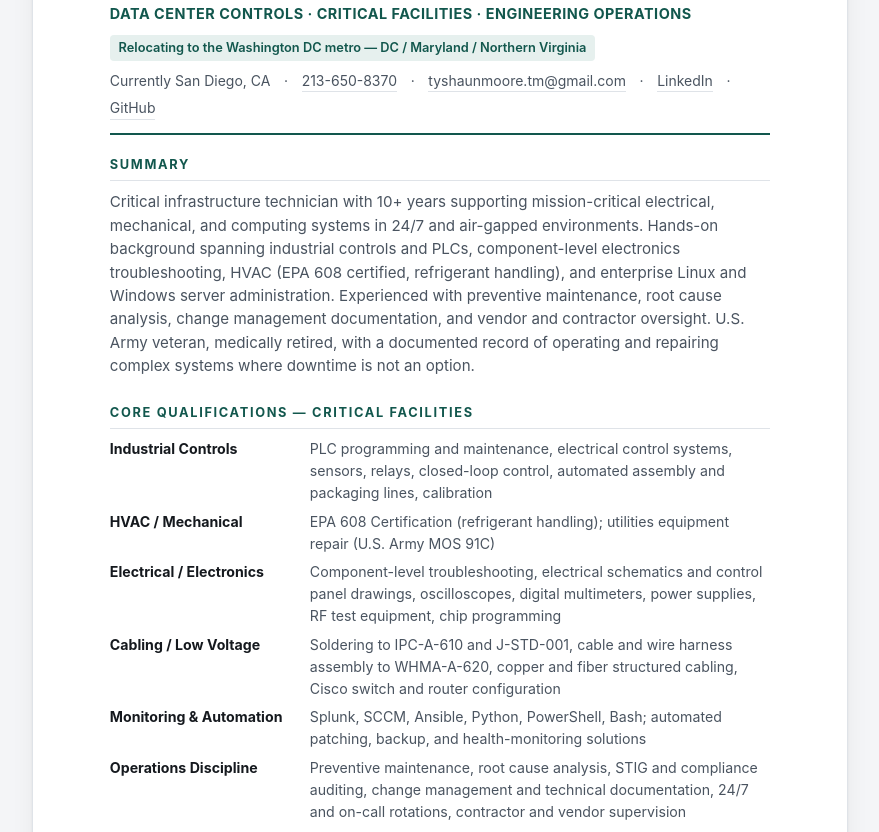
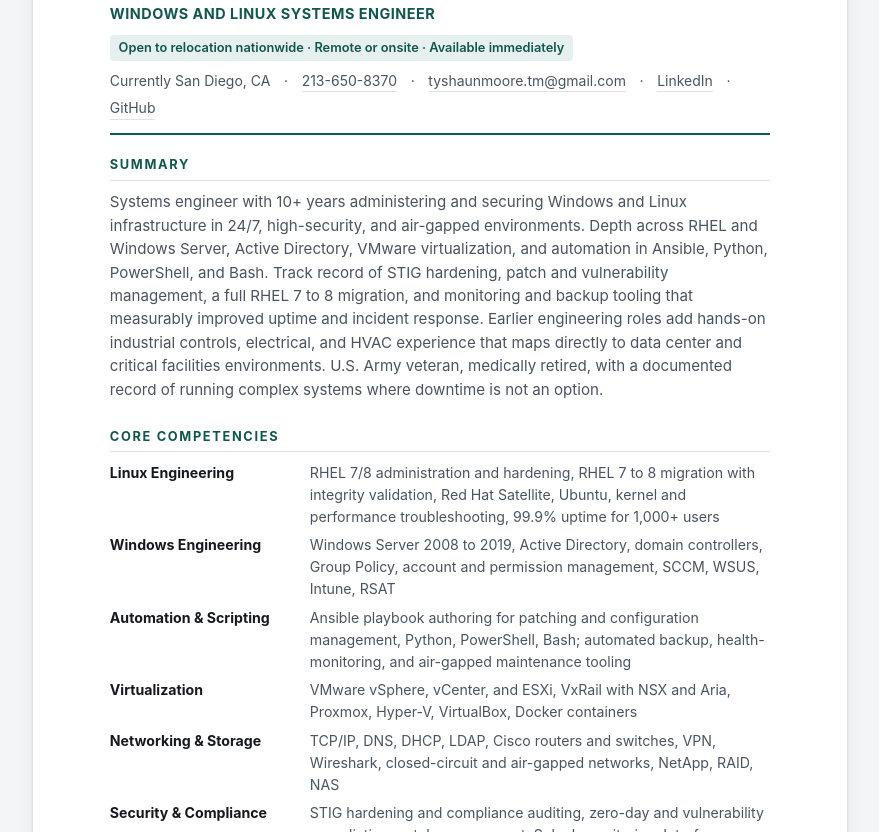
Before and after one commit to Striker9000/resume, a plain HTML site: page index.html in a window 1280 px wide. Shown: the part 200-1032 px from the top of the page, without its empty margins (200-1079 px from the left). Drawn offline with Linux system fonts and the light colour scheme.

Commit message:
Reposition as Windows and Linux Systems Engineer
Retitle from data center / critical facilities to Windows and Linux
Systems Engineer, and lead the summary and competencies with systems
work so the document matches the headline. Facilities, controls, and
HVAC content is kept as a stated differentiator rather than the lede.

Replace the DC-metro relocation line with open to relocation nationwide
so the resume no longer reads as unavailable outside the DMV.

Correct expected graduation to Dec 2026.

Co-Authored-By: Claude Opus 5 <noreply@anthropic.com>

```diff
--- a/index.html
+++ b/index.html
@@ -3,8 +3,8 @@
 <head>
 <meta charset="utf-8">
 <meta name="viewport" content="width=device-width, initial-scale=1">
-<title>Ty Moore &mdash; Critical Facilities &amp; Data Center Operations</title>
-<meta name="description" content="Ty Moore - Critical infrastructure technician. Industrial controls, HVAC, electronics, and enterprise Linux/Windows administration. U.S. Army veteran. Relocating to the Washington DC metro.">
+<title>Ty Moore &mdash; Windows and Linux Systems Engineer</title>
+<meta name="description" content="Ty Moore - Windows and Linux Systems Engineer. RHEL and Windows Server, Active Directory, virtualization, Ansible/Python/PowerShell automation, STIG hardening. U.S. Army veteran. Open to relocation and remote work.">
 <style>
   :root{
     --ink:#15191e;
@@ -186,8 +186,8 @@
 
   <header class="masthead">
     <h1>Ty Moore</h1>
-    <div class="target">Data Center Controls &middot; Critical Facilities &middot; Engineering Operations</div>
-    <div class="reloc">Relocating to the Washington DC metro &mdash; DC / Maryland / Northern Virginia</div>
+    <div class="target">Windows and Linux Systems Engineer</div>
+    <div class="reloc">Open to relocation nationwide &middot; Remote or onsite &middot; Available immediately</div>
     <div class="contact">
       <span>Currently San Diego, CA</span>
       <span>&middot;</span>
@@ -203,29 +203,32 @@
 
   <section>
     <h2>Summary</h2>
-    <p class="summary">Critical infrastructure technician with 10+ years supporting mission-critical electrical, mechanical, and computing systems in 24/7 and air-gapped environments. Hands-on background spanning industrial controls and PLCs, component-level electronics troubleshooting, HVAC (EPA 608 certified, refrigerant handling), and enterprise Linux and Windows server administration. Experienced with preventive maintenance, root cause analysis, change management documentation, and vendor and contractor oversight. U.S. Army veteran, medically retired, with a documented record of operating and repairing complex systems where downtime is not an option.</p>
+    <p class="summary">Systems engineer with 10+ years administering and securing Windows and Linux infrastructure in 24/7, high-security, and air-gapped environments. Depth across RHEL and Windows Server, Active Directory, VMware virtualization, and automation in Ansible, Python, PowerShell, and Bash. Track record of STIG hardening, patch and vulnerability management, a full RHEL 7 to 8 migration, and monitoring and backup tooling that measurably improved uptime and incident response. Earlier engineering roles add hands-on industrial controls, electrical, and HVAC experience that maps directly to data center and critical facilities environments. U.S. Army veteran, medically retired, with a documented record of running complex systems where downtime is not an option.</p>
   </section>
 
   <section>
-    <h2>Core Qualifications &mdash; Critical Facilities</h2>
+    <h2>Core Competencies</h2>
     <dl class="spec">
-      <dt>Industrial Controls</dt>
-      <dd>PLC programming and maintenance, electrical control systems, sensors, relays, closed-loop control, automated assembly and packaging lines, calibration</dd>
+      <dt>Linux Engineering</dt>
+      <dd>RHEL 7/8 administration and hardening, RHEL 7 to 8 migration with integrity validation, Red Hat Satellite, Ubuntu, kernel and performance troubleshooting, 99.9% uptime for 1,000+ users</dd>
 
-      <dt>HVAC / Mechanical</dt>
-      <dd>EPA 608 Certification (refrigerant handling); utilities equipment repair (U.S. Army MOS 91C)</dd>
+      <dt>Windows Engineering</dt>
+      <dd>Windows Server 2008 to 2019, Active Directory, domain controllers, Group Policy, account and permission management, SCCM, WSUS, Intune, RSAT</dd>
 
-      <dt>Electrical / Electronics</dt>
-      <dd>Component-level troubleshooting, electrical schematics and control panel drawings, oscilloscopes, digital multimeters, power supplies, RF test equipment, chip programming</dd>
+      <dt>Automation &amp; Scripting</dt>
+      <dd>Ansible playbook authoring for patching and configuration management, Python, PowerShell, Bash; automated backup, health-monitoring, and air-gapped maintenance tooling</dd>
 
-      <dt>Cabling / Low Voltage</dt>
-      <dd>Soldering to IPC-A-610 and J-STD-001, cable and wire harness assembly to WHMA-A-620, copper and fiber structured cabling, Cisco switch and router configuration</dd>
+      <dt>Virtualization</dt>
+      <dd>VMware vSphere, vCenter, and ESXi, VxRail with NSX and Aria, Proxmox, Hyper-V, VirtualBox, Docker containers</dd>
 
-      <dt>Monitoring &amp; Automation</dt>
-      <dd>Splunk, SCCM, Ansible, Python, PowerShell, Bash; automated patching, backup, and health-monitoring solutions</dd>
+      <dt>Networking &amp; Storage</dt>
+      <dd>TCP/IP, DNS, DHCP, LDAP, Cisco routers and switches, VPN, Wireshark, closed-circuit and air-gapped networks, NetApp, RAID, NAS</dd>
 
-      <dt>Operations Discipline</dt>
-      <dd>Preventive maintenance, root cause analysis, STIG and compliance auditing, change management and technical documentation, 24/7 and on-call rotations, contractor and vendor supervision</dd>
+      <dt>Security &amp; Compliance</dt>
+      <dd>STIG hardening and compliance auditing, zero-day and vulnerability remediation, patch management, Splunk monitoring, Interface Control Document authoring, change management</dd>
+
+      <dt>Facilities &amp; Controls</dt>
+      <dd>Differentiator for data center work: PLCs and electrical control systems, EPA 608 refrigerant handling, component-level electronics troubleshooting, IPC-A-610 and J-STD-001 soldering, copper and fiber structured cabling</dd>
     </dl>
   </section>
 
@@ -366,7 +369,7 @@
       <h2>Education</h2>
       <div class="edu">
         <div class="edu-school">University of Advancing Technology &mdash; Tempe, AZ</div>
-        <div class="edu-degree">B.S., Artificial Intelligence (in progress, expected 2027)</div>
+        <div class="edu-degree">B.S., Artificial Intelligence (in progress, expected Dec 2026)</div>
       </div>
       <div class="edu">
         <div class="edu-school">College of Southern Nevada &mdash; Las Vegas, NV</div>
@@ -393,6 +396,27 @@
   <section>
     <h2>Technical Skills</h2>
     <dl class="spec">
+      <dt>Operating Systems</dt>
+      <dd>RHEL 7/8, CentOS, Ubuntu, Linux Mint, Windows Server 2008&ndash;2019, Windows 10/11</dd>
+
+      <dt>Windows Administration</dt>
+      <dd>Active Directory, domain controllers, Group Policy, SCCM, WSUS, Intune, RSAT</dd>
+
+      <dt>Automation &amp; Scripting</dt>
+      <dd>Ansible, Python, PowerShell, Bash, shell scripting, Git, Jenkins</dd>
+
+      <dt>Virtualization</dt>
+      <dd>VMware vSphere/vCenter/ESXi, VxRail, NSX, Aria, Proxmox, Hyper-V, VirtualBox, Docker</dd>
+
+      <dt>Networking</dt>
+      <dd>TCP/IP, DNS, DHCP, LDAP, Cisco routers and switches, VPN, Wireshark, copper and fiber structured cabling, closed-circuit networks</dd>
+
+      <dt>Storage</dt>
+      <dd>NetApp, RAID, NAS</dd>
+
+      <dt>Monitoring &amp; Compliance</dt>
+      <dd>Splunk, SCCM, WSUS, STIGs, vulnerability scanning, patch management, COMSEC and OPSEC practices</dd>
+
       <dt>Controls &amp; Electrical</dt>
       <dd>PLCs, electrical control systems, sensors, relays, calibration, electrical schematics, control panel drawings, chip programming</dd>
 
@@ -401,29 +425,11 @@
 
       <dt>Test Equipment</dt>
       <dd>Oscilloscopes, digital multimeters, power supplies, RF test equipment</dd>
-
-      <dt>Operating Systems</dt>
-      <dd>RHEL 7/8, Ubuntu, Windows Server 2008&ndash;2019</dd>
-
-      <dt>Automation &amp; Scripting</dt>
-      <dd>Ansible, Python, PowerShell, Bash</dd>
-
-      <dt>Virtualization</dt>
-      <dd>VMware vSphere/vCenter/ESXi, VxRail, NSX, Proxmox, Hyper-V, Docker</dd>
-
-      <dt>Networking</dt>
-      <dd>TCP/IP, DNS, DHCP, LDAP, Cisco routers and switches, Wireshark, copper and fiber structured cabling, closed-circuit networks</dd>
-
-      <dt>Storage</dt>
-      <dd>NetApp, RAID, NAS</dd>
-
-      <dt>Monitoring &amp; Compliance</dt>
-      <dd>Splunk, SCCM, WSUS, STIGs, vulnerability scanning, patch management</dd>
     </dl>
   </section>
 
   <footer class="stamp">
-    <span>Ty Moore &mdash; Critical Facilities &amp; Data Center Operations</span>
+    <span>Ty Moore &mdash; Windows and Linux Systems Engineer</span>
     <span>Updated September 2026</span>
   </footer>
 
```
Also changed, not shown: 1 other file.
